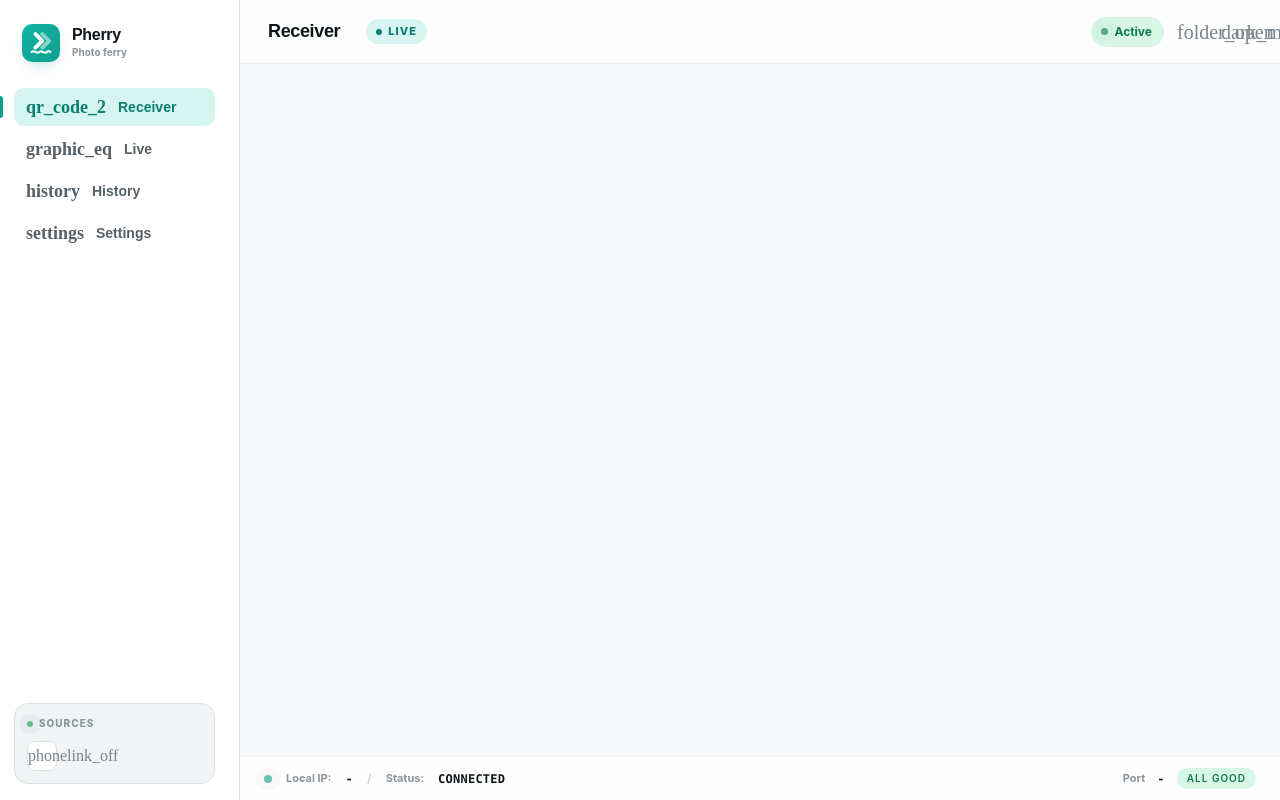
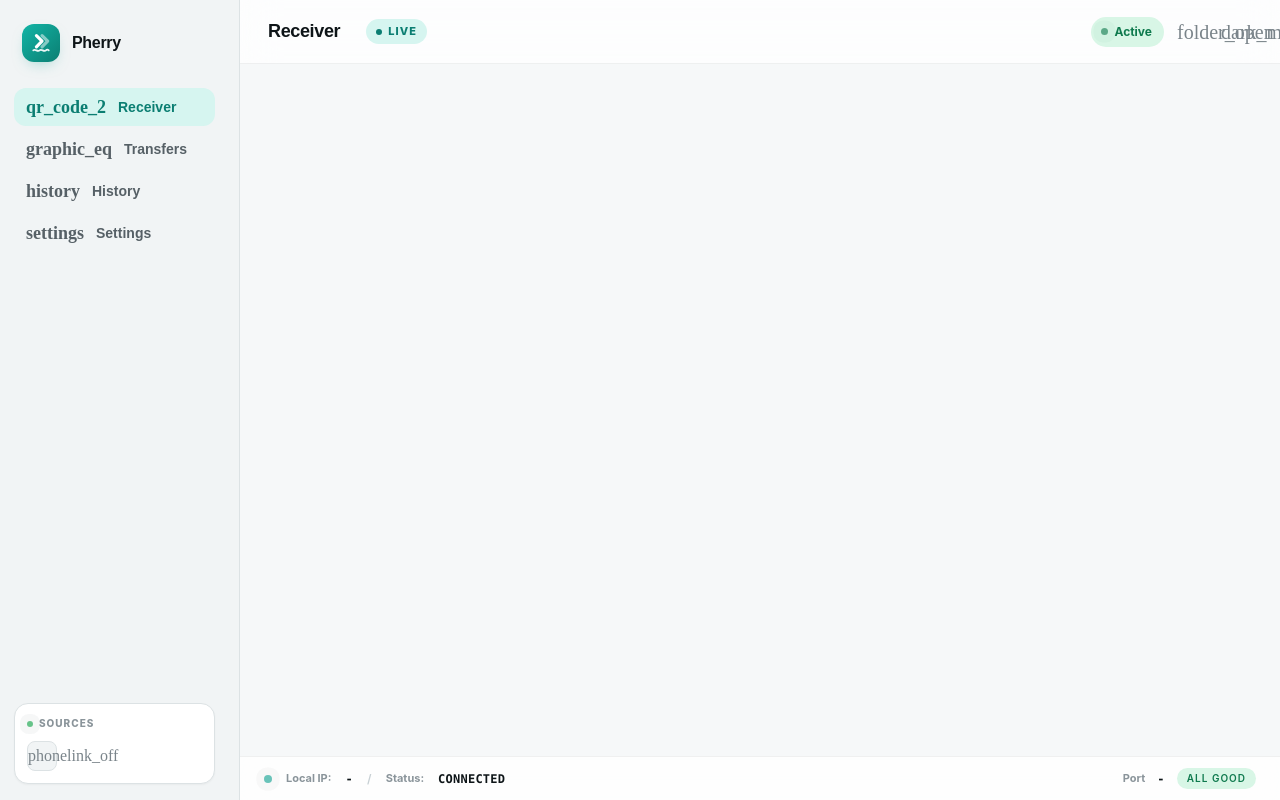
Before and after one commit to Alecocluc/PhotoSender, an Electron app: page desktop/renderer/index.html in a window 1280 px wide. Shown: the top 800 px of the page. Drawn offline with Linux system fonts and the light colour scheme; no server answers.

Commit message:
feat: update sidebar branding and activity log titles for consistency

```diff
--- a/desktop/renderer/index.html
+++ b/desktop/renderer/index.html
@@ -16,20 +16,13 @@
   <div class="app">
     <aside class="sidebar" id="sidebar">
       <div class="sidebar-brand">
-        <div class="brand-logo">
-          <svg width="24" height="24" viewBox="26 26 56 56" fill="none" stroke="#fff" stroke-linecap="round" stroke-linejoin="round" aria-hidden="true">
-            <path d="M32,75 C38,69 44,81 50,75 C56,69 62,81 68,75 C71,72 74,73 76,75" stroke-width="5" opacity="0.92" />
-            <path d="M41,33 L57,49 L41,65" stroke-width="9" />
-            <path d="M57,33 L73,49 L57,65" stroke-width="9" opacity="0.5" />
-          </svg>
-        </div>
+        <img class="brand-logo" src="pherry-icon.svg" width="38" height="38" alt="Pherry" />
         <div class="brand-text">
           <div class="brand-name">Pherry</div>
-          <div class="brand-sub">Photo ferry</div>
         </div>
       </div>
       <button class="nav-item active" data-view="dashboard" aria-current="page"><span class="icon sm">qr_code_2</span>Receiver</button>
-      <button class="nav-item" data-view="activity"><span class="icon sm">graphic_eq</span>Live</button>
+      <button class="nav-item" data-view="activity"><span class="icon sm">graphic_eq</span>Transfers</button>
       <button class="nav-item" data-view="history"><span class="icon sm">history</span>History</button>
       <button class="nav-item" data-view="settings"><span class="icon sm">settings</span>Settings</button>
       <div class="nav-spacer"></div>
--- a/desktop/renderer/styles.css
+++ b/desktop/renderer/styles.css
@@ -5,7 +5,7 @@
   --surface-2: #f1f4f5;
   --surface-3: #eaeef0;
   --surface-4: #e3e8ea;
-  --sidebar: #ffffff;
+  --sidebar: #f1f4f5;
   --sidebar-fg: #0e1518;
   --sidebar-muted: #566066;
   --topbar: rgba(255,255,255,0.72);
@@ -36,9 +36,9 @@
   --scrollbar-thumb: rgba(86,96,102,0.34);
   --scrollbar-thumb-hover: rgba(14,158,142,0.56);
   --scrollbar-track: transparent;
-  --radius-sm: 10px;
+  --radius-sm: 12px;
   --radius: 16px;
-  --radius-lg: 24px;
+  --radius-lg: 20px;
   --gradient: linear-gradient(135deg, #13b5a6 0%, #0e9e8e 100%);
 }
 [data-theme="dark"] {
@@ -155,37 +155,30 @@ code, .mono { font-family: ui-monospace, SFMono-Regular, Menlo, Consolas, monosp
 .sidebar-brand { display: flex; align-items: center; gap: 12px; padding: 4px 8px 22px; }
 .brand-logo {
   width: 38px; height: 38px;
-  border-radius: 10px;
-  background: var(--gradient);
-  display: grid; place-items: center;
-  color: #fff; flex-shrink: 0;
+  border-radius: 12px;
+  flex-shrink: 0;
   box-shadow: 0 6px 16px -8px rgba(14,158,142,0.55);
 }
 .brand-text { display: flex; flex-direction: column; min-width: 0; }
 .brand-name { font-family: "Manrope", sans-serif; font-weight: 800; font-size: 16px; letter-spacing: -0.02em; line-height: 1.1; }
-.brand-sub { font-weight: 700; font-size: 10px; letter-spacing: 0; color: var(--label); margin-top: 2px; }
 
 .nav-item {
   display: flex; align-items: center; gap: 12px;
-  padding: 10px 12px; border-radius: 10px;
+  padding: 10px 12px; border-radius: 12px;
   color: var(--sidebar-muted); cursor: pointer;
   font-weight: 600; font-size: 14px;
   transition: background-color 0.15s ease, color 0.15s ease;
   user-select: none; border: 0; background: transparent;
   width: 100%; text-align: left; position: relative;
 }
-.nav-item:hover { background: var(--surface-2); color: var(--sidebar-fg); }
+.nav-item:hover { background: var(--surface-3); color: var(--sidebar-fg); }
 .nav-item.active { background: var(--primary-soft); color: var(--primary-soft-fg); }
-.nav-item.active::before {
-  content: ""; position: absolute;
-  left: -14px; top: 8px; bottom: 8px;
-  width: 3px; background: var(--primary); border-radius: 0 3px 3px 0;
-}
 .nav-spacer { flex: 1; }
 
 .sidebar-card {
   margin-top: 16px; padding: 12px;
-  border-radius: 14px; background: var(--surface-2); border: 1px solid var(--border);
+  border-radius: 14px; background: var(--surface); border: 1px solid var(--border);
+  box-shadow: var(--shadow-sm);
 }
 .sidebar-card .label {
   font-size: 10px; font-weight: 800; letter-spacing: 0.1em;
@@ -199,11 +192,11 @@ code, .mono { font-family: ui-monospace, SFMono-Regular, Menlo, Consolas, monosp
 .sidebar-card .devices { display: flex; gap: 6px; flex-wrap: wrap; }
 .sidebar-card .device {
   width: 30px; height: 30px; border-radius: 8px;
-  background: var(--surface); border: 1px solid var(--border);
+  background: var(--surface-2); border: 1px solid var(--border);
   color: var(--text-soft); display: grid; place-items: center;
 }
 .sidebar-card .device.online { background: var(--primary-soft); color: var(--primary-soft-fg); border-color: transparent; }
-.sidebar-card .meter { height: 6px; background: var(--surface); border-radius: 999px; overflow: hidden; margin-top: 8px; }
+.sidebar-card .meter { height: 6px; background: var(--surface-2); border-radius: 999px; overflow: hidden; margin-top: 8px; }
 .sidebar-card .meter > span { display: block; height: 100%; background: var(--gradient); border-radius: 999px; }
 .sidebar-card .meter-row { display: flex; align-items: center; justify-content: space-between; font-size: 12px; color: var(--text-muted); margin-top: 8px; }
 
@@ -227,7 +220,7 @@ code, .mono { font-family: ui-monospace, SFMono-Regular, Menlo, Consolas, monosp
 .topbar-actions { margin-left: auto; display: flex; gap: 6px; align-items: center; }
 .icon-btn {
   width: 38px; height: 38px; border: 1px solid transparent;
-  background: transparent; color: var(--text-soft); border-radius: 10px;
+  background: transparent; color: var(--text-soft); border-radius: 12px;
   display: grid; place-items: center; cursor: pointer;
   transition: background-color 0.15s ease, color 0.15s ease, border-color 0.15s ease;
 }
@@ -411,7 +404,7 @@ code, .mono { font-family: ui-monospace, SFMono-Regular, Menlo, Consolas, monosp
 .btn-copy {
   display: inline-flex; align-items: center; gap: 6px;
   background: var(--gradient); color: #fff; border: 0;
-  padding: 8px 14px; border-radius: 10px;
+  padding: 8px 14px; border-radius: 12px;
   font-weight: 700; font-size: 13px; cursor: pointer; font-family: inherit;
   transition: filter 0.15s ease, transform 0.05s ease;
   box-shadow: 0 8px 18px -10px rgba(14,158,142,0.6);
@@ -422,10 +415,10 @@ code, .mono { font-family: ui-monospace, SFMono-Regular, Menlo, Consolas, monosp
 .btn-copy:disabled { opacity: 0.45; cursor: not-allowed; filter: none; transform: none; }
 
 .save-card { background: var(--surface-2); border: 1px solid var(--border); }
-.save-card .icon-tile { width: 40px; height: 40px; border-radius: 10px; background: var(--surface); border: 1px solid var(--border); display: grid; place-items: center; color: var(--primary); margin-bottom: 14px; }
+.save-card .icon-tile { width: 40px; height: 40px; border-radius: 12px; background: var(--surface); border: 1px solid var(--border); display: grid; place-items: center; color: var(--primary); margin-bottom: 14px; }
 .save-card h3 { margin: 0 0 6px; font-size: 16px; font-weight: 800; letter-spacing: -0.01em; }
 .save-card p { margin: 0 0 12px; color: var(--text-muted); font-size: 13px; }
-.save-card .path-row { display: flex; align-items: center; justify-content: space-between; gap: 8px; padding: 10px 12px; border-radius: 10px; background: var(--surface); border: 1px solid var(--border); font-size: 12px; color: var(--text-soft); font-family: ui-monospace, SFMono-Regular, Menlo, monospace; }
+.save-card .path-row { display: flex; align-items: center; justify-content: space-between; gap: 8px; padding: 10px 12px; border-radius: 12px; background: var(--surface); border: 1px solid var(--border); font-size: 12px; color: var(--text-soft); font-family: ui-monospace, SFMono-Regular, Menlo, monospace; }
 .save-card .path-row .path-text { overflow: hidden; text-overflow: ellipsis; white-space: nowrap; }
 .save-card .path-edit { color: var(--primary); background: transparent; border: 0; cursor: pointer; padding: 4px; border-radius: 6px; }
 .save-card .path-edit:hover { background: var(--primary-soft); }
@@ -434,7 +427,7 @@ code, .mono { font-family: ui-monospace, SFMono-Regular, Menlo, Consolas, monosp
 .activity-list { display: flex; flex-direction: column; gap: 4px; overflow-y: auto; max-height: 480px; margin: 0 -8px; padding: 0 8px; }
 .activity-item { display: grid; grid-template-columns: 40px 1fr auto; gap: 12px; padding: 10px 8px; border-radius: 12px; align-items: center; }
 .activity-item:hover { background: var(--surface-2); }
-.activity-thumb { width: 40px; height: 40px; border-radius: 10px; background: var(--surface-2); border: 1px solid var(--border); display: grid; place-items: center; color: var(--text-muted); overflow: hidden; }
+.activity-thumb { width: 40px; height: 40px; border-radius: 12px; background: var(--surface-2); border: 1px solid var(--border); display: grid; place-items: center; color: var(--text-muted); overflow: hidden; }
 .activity-thumb .icon { font-size: 22px; }
 .activity-thumb.video { background: linear-gradient(135deg, var(--primary), var(--primary-2)); color: #fff; border-color: transparent; }
 .activity-item .name { font-weight: 700; font-size: 13px; }
@@ -450,7 +443,7 @@ code, .mono { font-family: ui-monospace, SFMono-Regular, Menlo, Consolas, monosp
 .toolbar { display: flex; align-items: center; justify-content: space-between; gap: 12px; margin-bottom: 18px; flex-wrap: wrap; }
 .toolbar h2 { margin: 0; font-size: 20px; font-weight: 800; letter-spacing: -0.01em; }
 .toolbar .count { color: var(--text-muted); font-size: 13px; margin-top: 2px; }
-.search { display: flex; align-items: center; gap: 8px; padding: 8px 12px; background: var(--surface); border: 1px solid var(--border); border-radius: 10px; width: 240px; max-width: 100%; }
+.search { display: flex; align-items: center; gap: 8px; padding: 8px 12px; background: var(--surface); border: 1px solid var(--border); border-radius: 12px; width: 240px; max-width: 100%; }
 .search input { flex: 1; background: transparent; border: 0; outline: none; color: var(--text); font-family: inherit; font-size: 13px; }
 .search input::placeholder { color: var(--text-muted); }
 .table-wrap { border-radius: var(--radius); overflow-x: auto; box-shadow: var(--shadow-sm); }
@@ -501,11 +494,11 @@ code, .mono { font-family: ui-monospace, SFMono-Regular, Menlo, Consolas, monosp
 .form-row:last-child { margin-bottom: 0; }
 .form-row label { font-weight: 700; font-size: 12px; color: var(--text-soft); letter-spacing: 0.02em; }
 .form-row .help { font-size: 11px; color: var(--text-muted); font-weight: 500; }
-.input { width: 100%; padding: 10px 12px; border: 1px solid var(--border-strong); border-radius: 10px; background: var(--surface); color: var(--text); font-family: inherit; font-size: 14px; }
+.input { width: 100%; padding: 10px 12px; border: 1px solid var(--border-strong); border-radius: 12px; background: var(--surface); color: var(--text); font-family: inherit; font-size: 14px; }
 .input:focus { outline: 2px solid var(--primary); outline-offset: -1px; }
 .row-flex { display: flex; gap: 8px; align-items: center; }
 .row-flex > .input { flex: 1; }
-.btn { display: inline-flex; align-items: center; gap: 8px; padding: 10px 16px; border-radius: 10px; border: 1px solid var(--border-strong); background: var(--surface); color: var(--text); font-family: inherit; font-weight: 700; font-size: 13px; cursor: pointer; transition: background-color 0.15s ease, border-color 0.15s ease, transform 0.05s ease; }
+.btn { display: inline-flex; align-items: center; gap: 8px; padding: 10px 16px; border-radius: 12px; border: 1px solid var(--border-strong); background: var(--surface); color: var(--text); font-family: inherit; font-weight: 700; font-size: 13px; cursor: pointer; transition: background-color 0.15s ease, border-color 0.15s ease, transform 0.05s ease; }
 .btn:hover { background: var(--surface-2); }
 .btn:active { transform: translateY(1px); }
 .btn.primary { background: var(--primary); color: var(--primary-fg); border-color: transparent; }
--- a/desktop/renderer/views/activity.js
+++ b/desktop/renderer/views/activity.js
@@ -24,7 +24,7 @@ function activityItem(entry) {
 }
 
 function renderActivityLog() {
-  document.querySelector("#page-title").textContent = "Live";
+  document.querySelector("#page-title").textContent = "Transfers";
   document.querySelector("#page-tag-text").textContent = "Receiver";
   document.querySelector("#page-tag").hidden = false;
 
```
